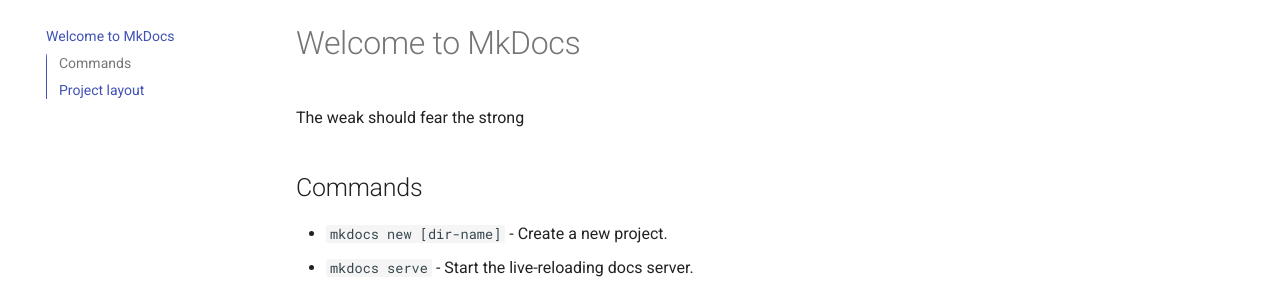
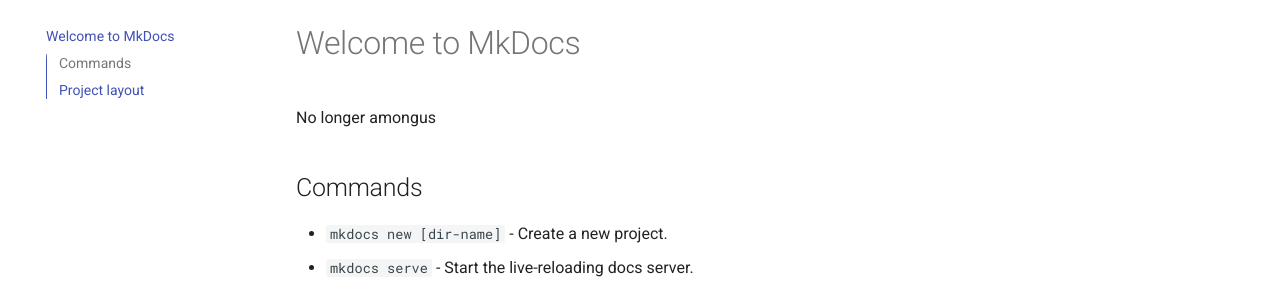
Before and after one commit to microbullet/microbullet.github.io, an MkDocs documentation site: the page built from docs/index.md, in a window 1280 px wide. Shown: the part 123-415 px from the top of the page. Built offline with MkDocs 1.6.1 and Material for MkDocs 9.7.7, drawn with Linux system fonts in a browser that asks for light colours.

Commit message:
Update index.md

```diff
--- a/docs/index.md
+++ b/docs/index.md
@@ -1,6 +1,6 @@
 # Welcome to MkDocs
 
-The weak should fear the strong
+No longer amongus
 
 ## Commands
 
```
